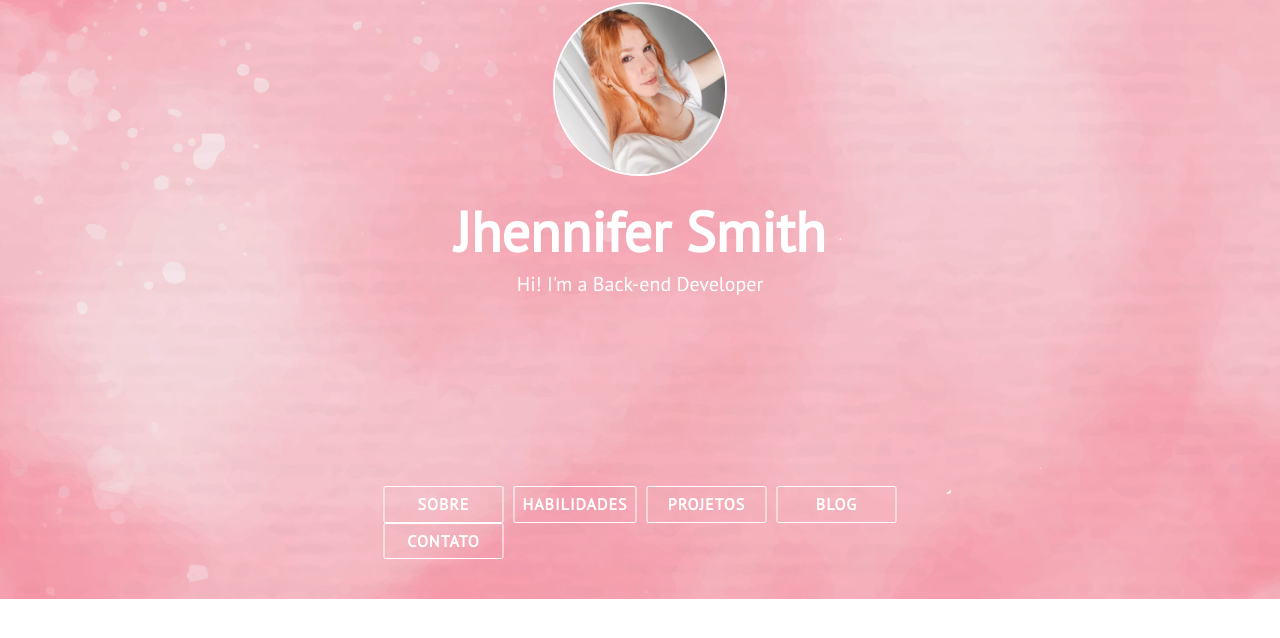
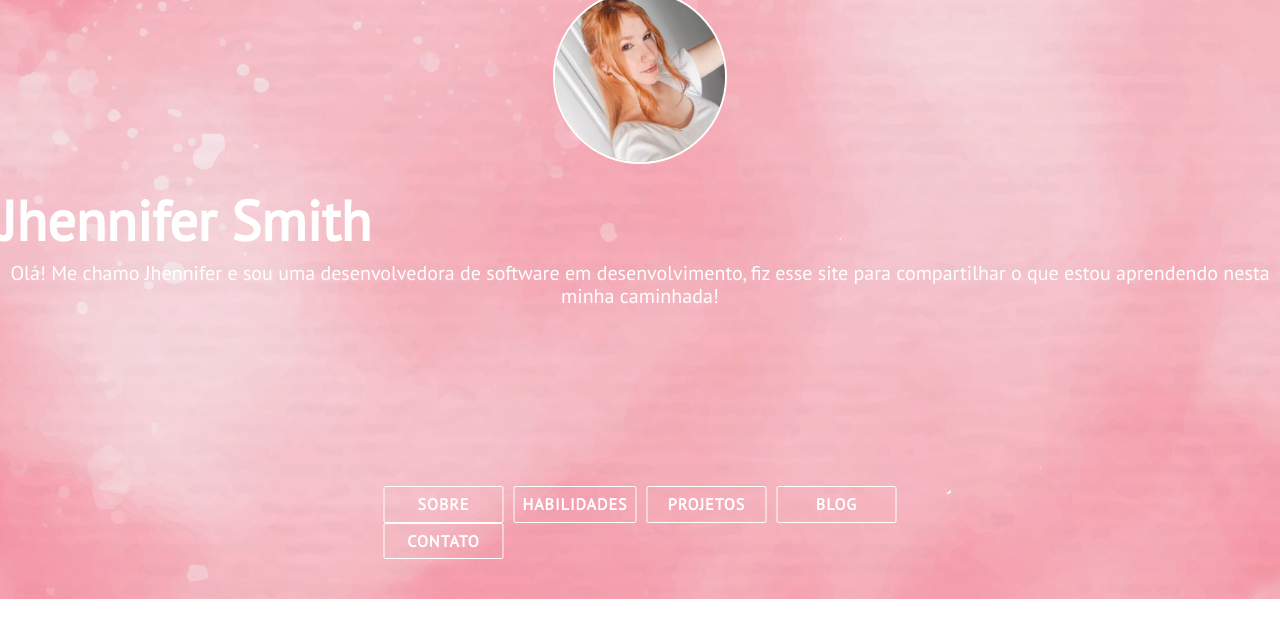
Before and after one commit to jhennifersmith/jhennifersmith.github.io, a Jekyll site: the page built from index.html, in a window 1280 px wide and 900 px high, scrolled down 301 px. Shown: the top 638 px of the window. Built offline with Jekyll 4.4.1, drawn with Linux system fonts in a browser that asks for light colours; nearby versions of some CDN libraries.

Commit message:
editando descrição

```diff
--- a/_config.yml
+++ b/_config.yml
@@ -1,5 +1,5 @@
 title: Jhennifer Smith
-description: Hi! I'm a Back-end Developer
+description: Olá! Me chamo Jhennifer e sou uma desenvolvedora de software em desenvolvimento, fiz esse site para compartilhar o que estou aprendendo nesta minha caminhada!
 site_title: 'Jhennifer Smith'
 
 # Build settings
```
